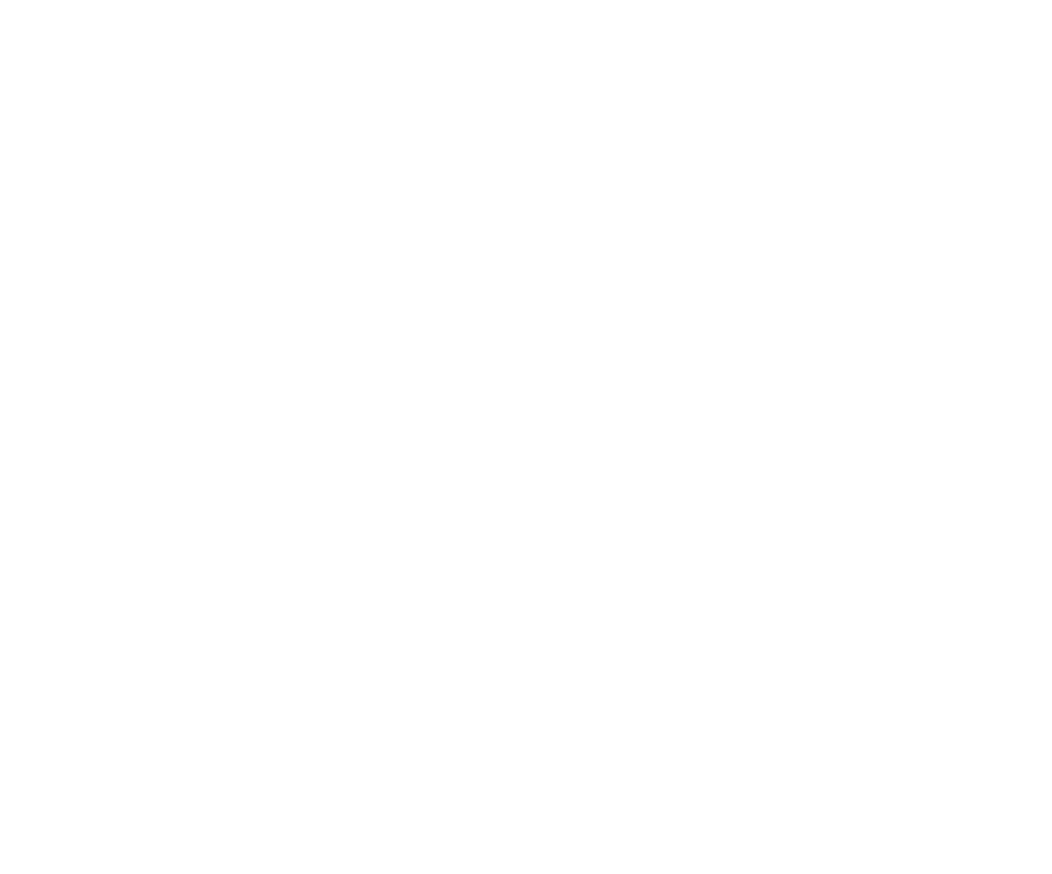
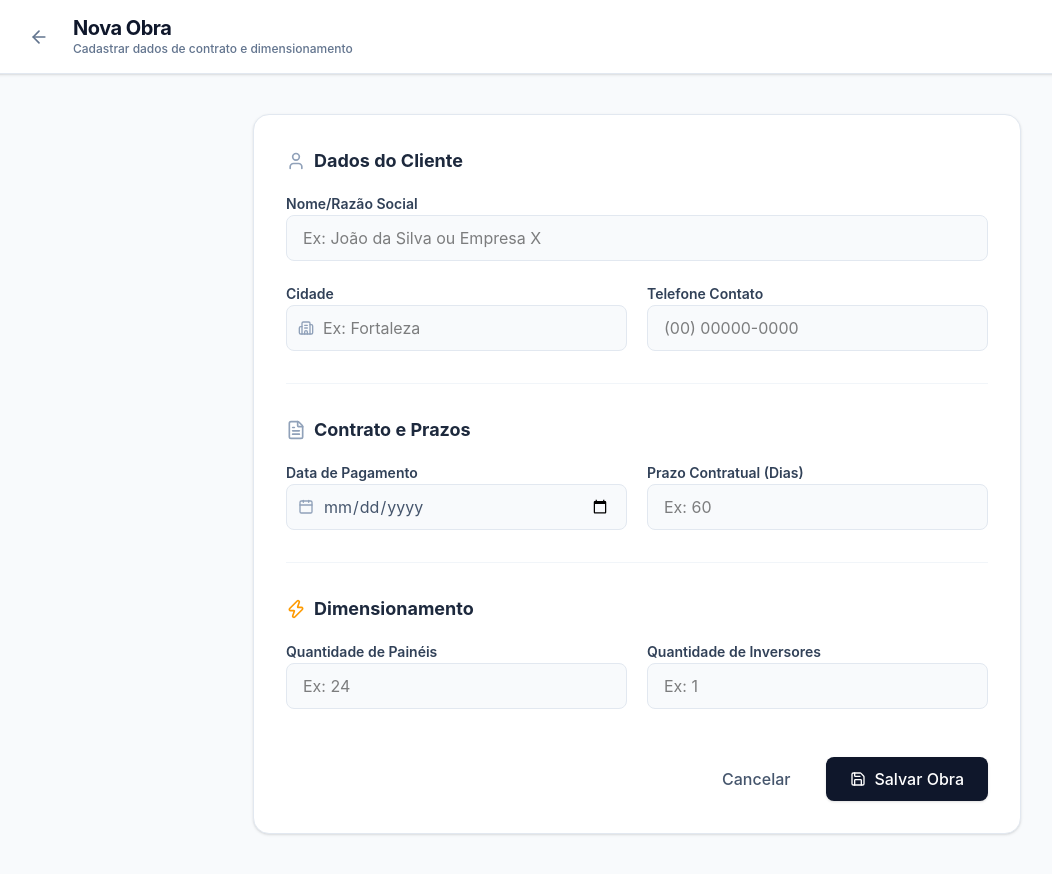
Before and after one commit to r7melo/pi4-2026-2-equipe-5, a React (Vite) app in the folder frontend/: page /cadastrarobra in a window 1280 px wide. Before the commit this address had no page. Shown: the whole page, without its empty margins (3-1055 px from the left). Before the commit the page ends 800 px from the top, so only its background shows below. Built offline with nearby package versions, Linux system fonts and the light colour scheme.

Commit message:
criando a tela Nova Obra

```diff
--- a/frontend/src/App.tsx
+++ b/frontend/src/App.tsx
@@ -1,6 +1,8 @@
 import { BrowserRouter, Routes, Route } from "react-router-dom";
 import Login from "./pages/Login";
 import Kanban from "./pages/Kanban";
+import CadastroObra from "./pages/CadastrarObra";
+
 
 function App() {
   return (
@@ -9,6 +11,7 @@ function App() {
         <Route path="/" element={<Login />} />
         <Route path="/login" element={<Login />} />
         <Route path="/kanban" element={<Kanban />} />
+        <Route path="/cadastrarobra" element={<CadastroObra />} />
       </Routes>
     </BrowserRouter>
   );
--- /dev/null
+++ b/frontend/src/pages/CadastrarObra.tsx
@@ -0,0 +1,122 @@
+import { useNavigate } from "react-router-dom";
+import { ArrowLeft, Save, Building2, Calendar, Zap, User, FileText, CheckCircle2 } from "lucide-react";
+
+export default function CadastroObra() {
+  const navigate = useNavigate();
+
+  const handleSave = (e: React.FormEvent) => {
+    e.preventDefault();
+    // Simula salvamento e volta para o Kanban
+    alert("Obra cadastrada com sucesso!");
+    navigate("/kanban");
+  };
+
+  return (
+    <div className="min-h-screen w-full bg-slate-50 flex flex-col font-sans">
+      {/* Header */}
+      <header className="bg-white border-b border-slate-200 px-6 py-4 flex items-center gap-4 shrink-0 shadow-sm z-10">
+        <button
+          onClick={() => navigate("/kanban")}
+          className="p-2 text-slate-500 hover:text-slate-900 hover:bg-slate-100 rounded-full transition-colors"
+        >
+          <ArrowLeft className="w-5 h-5" />
+        </button>
+        <div>
+          <h1 className="text-xl font-bold text-slate-900 tracking-tight leading-tight">Nova Obra</h1>
+          <p className="text-xs text-slate-500 font-medium">Cadastrar dados de contrato e dimensionamento</p>
+        </div>
+      </header>
+
+      {/* Formulário Area */}
+      <main className="flex-1 overflow-y-auto p-6 md:p-10 flex justify-center">
+        <div className="w-full max-w-3xl bg-white rounded-2xl shadow-sm border border-slate-200 overflow-hidden">
+          <form onSubmit={handleSave} className="p-8 space-y-8">
+
+            {/* Seção: Dados do Cliente */}
+            <div>
+              <h3 className="text-lg font-bold text-slate-800 mb-4 flex items-center gap-2">
+                <User className="w-5 h-5 text-slate-400" /> Dados do Cliente
+              </h3>
+              <div className="grid grid-cols-1 md:grid-cols-2 gap-5">
+                <div className="space-y-2 md:col-span-2">
+                  <label className="text-sm font-semibold text-slate-700">Nome/Razão Social</label>
+                  <input type="text" required className="w-full px-4 py-2.5 rounded-lg border bg-slate-50 border-slate-200 focus:border-slate-400 outline-none" placeholder="Ex: João da Silva ou Empresa X" />
+                </div>
+                <div className="space-y-2">
+                  <label className="text-sm font-semibold text-slate-700">Cidade</label>
+                  <div className="relative">
+                    <Building2 className="w-4 h-4 absolute left-3 top-1/2 -translate-y-1/2 text-slate-400" />
+                    <input type="text" required className="w-full pl-9 pr-4 py-2.5 rounded-lg border bg-slate-50 border-slate-200 focus:border-slate-400 outline-none" placeholder="Ex: Fortaleza" />
+                  </div>
+                </div>
+                <div className="space-y-2">
+                  <label className="text-sm font-semibold text-slate-700">Telefone Contato</label>
+                  <input type="text" className="w-full px-4 py-2.5 rounded-lg border bg-slate-50 border-slate-200 focus:border-slate-400 outline-none" placeholder="(00) 00000-0000" />
+                </div>
+              </div>
+            </div>
+
+            <hr className="border-slate-100" />
+
+            {/* Seção: Contrato e Prazos */}
+            <div>
+              <h3 className="text-lg font-bold text-slate-800 mb-4 flex items-center gap-2">
+                <FileText className="w-5 h-5 text-slate-400" /> Contrato e Prazos
+              </h3>
+              <div className="grid grid-cols-1 md:grid-cols-2 gap-5">
+                <div className="space-y-2">
+                  <label className="text-sm font-semibold text-slate-700">Data de Pagamento</label>
+                  <div className="relative">
+                    <Calendar className="w-4 h-4 absolute left-3 top-1/2 -translate-y-1/2 text-slate-400" />
+                    <input type="date" required className="w-full pl-9 pr-4 py-2.5 rounded-lg border bg-slate-50 border-slate-200 focus:border-slate-400 outline-none text-slate-600" />
+                  </div>
+                </div>
+                <div className="space-y-2">
+                  <label className="text-sm font-semibold text-slate-700">Prazo Contratual (Dias)</label>
+                  <input type="number" required min="1" className="w-full px-4 py-2.5 rounded-lg border bg-slate-50 border-slate-200 focus:border-slate-400 outline-none" placeholder="Ex: 60" />
+                </div>
+              </div>
+            </div>
+
+            <hr className="border-slate-100" />
+
+            {/* Seção: Equipamentos */}
+            <div>
+              <h3 className="text-lg font-bold text-slate-800 mb-4 flex items-center gap-2">
+                <Zap className="w-5 h-5 text-amber-500" /> Dimensionamento
+              </h3>
+              <div className="grid grid-cols-1 md:grid-cols-2 gap-5">
+                <div className="space-y-2">
+                  <label className="text-sm font-semibold text-slate-700">Quantidade de Painéis</label>
+                  <input type="number" required min="1" className="w-full px-4 py-2.5 rounded-lg border bg-slate-50 border-slate-200 focus:border-slate-400 outline-none" placeholder="Ex: 24" />
+                </div>
+                <div className="space-y-2">
+                  <label className="text-sm font-semibold text-slate-700">Quantidade de Inversores</label>
+                  <input type="number" required min="1" className="w-full px-4 py-2.5 rounded-lg border bg-slate-50 border-slate-200 focus:border-slate-400 outline-none" placeholder="Ex: 1" />
+                </div>
+              </div>
+            </div>
+
+            {/* Ações */}
+            <div className="pt-4 flex justify-end gap-3">
+              <button
+                type="button"
+                onClick={() => navigate("/kanban")}
+                className="px-6 py-2.5 rounded-lg font-medium text-slate-600 hover:bg-slate-100 transition-colors"
+              >
+                Cancelar
+              </button>
+              <button
+                type="submit"
+                className="bg-slate-900 hover:bg-slate-800 text-white font-medium py-2.5 px-6 rounded-lg flex items-center gap-2 transition-transform active:scale-95 shadow-sm"
+              >
+                <Save className="w-4 h-4" />
+                Salvar Obra
+              </button>
+            </div>
+          </form>
+        </div>
+      </main>
+    </div>
+  );
+}
```
Also changed, not shown: 1 other file (tests, documents, lock files or other folders).
